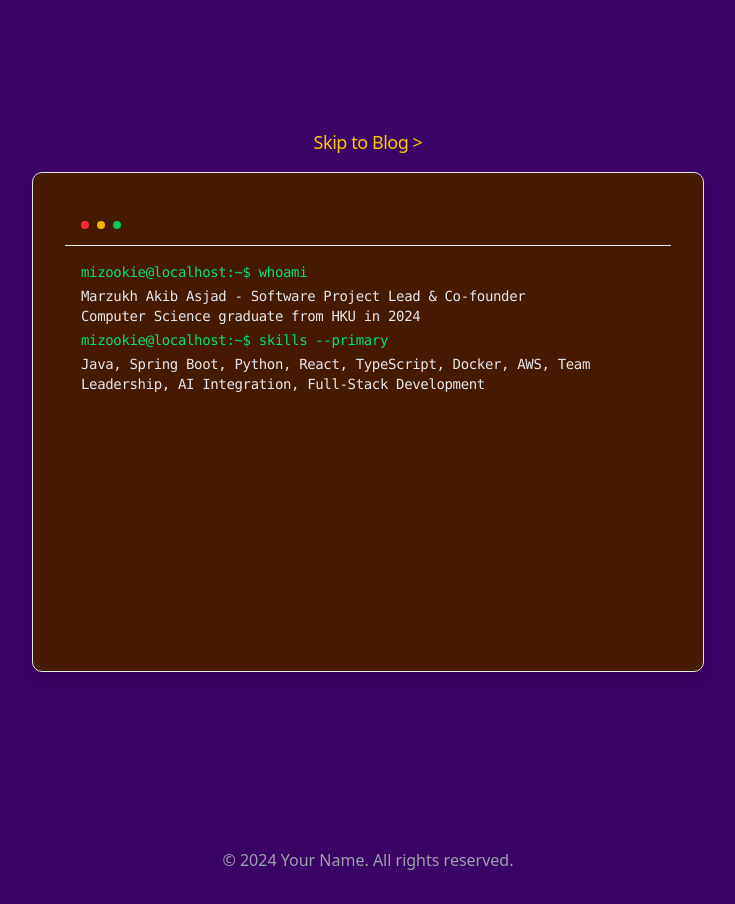
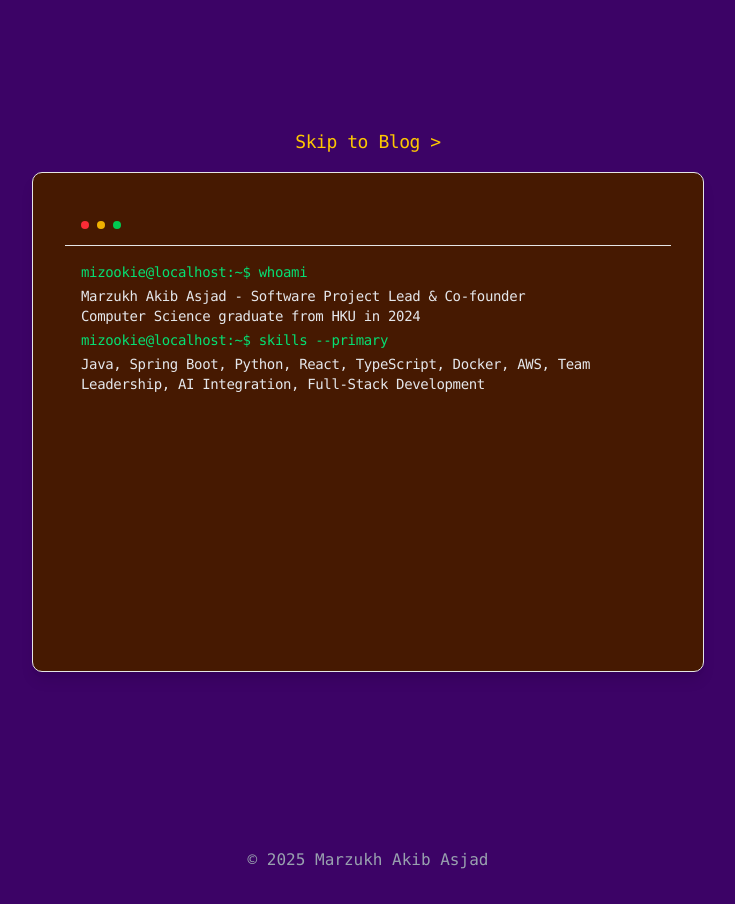
Before and after one commit to MarzukhAsjad/marzukhasjad.github.io, a React (Vite) app: page / in a window 1280 px wide. Shown: the whole page, without its empty margins (272-1007 px from the left). Built offline with nearby package versions, Linux system fonts and the light colour scheme.

Commit message:
fix: update footer copyright year and style, change font style to mono

```diff
--- a/src/components/Footer.tsx
+++ b/src/components/Footer.tsx
@@ -6,9 +6,7 @@ const Footer: React.FC = () => {
       <div className="container mx-auto px-4">
         <div className="flex flex-col items-center">
           <div className="mb-4">{/* Add your social media links here */}</div>
-          <p className="text-gray-400">
-            © 2024 Your Name. All rights reserved.
-          </p>
+          <p className="text-gray-400 font-mono">© 2025 Marzukh Akib Asjad</p>
         </div>
       </div>
     </footer>
--- a/src/components/Hero.tsx
+++ b/src/components/Hero.tsx
@@ -15,7 +15,7 @@ const Hero: React.FC = () => {
         <TypingAnimation
           delay={2700}
           duration={30}
-          className="text-yellow-400 mt-4 text-lg"
+          className="text-yellow-400 mt-4 text-lg font-mono"
         >
           {"Skip to Blog >"}
         </TypingAnimation>
```
